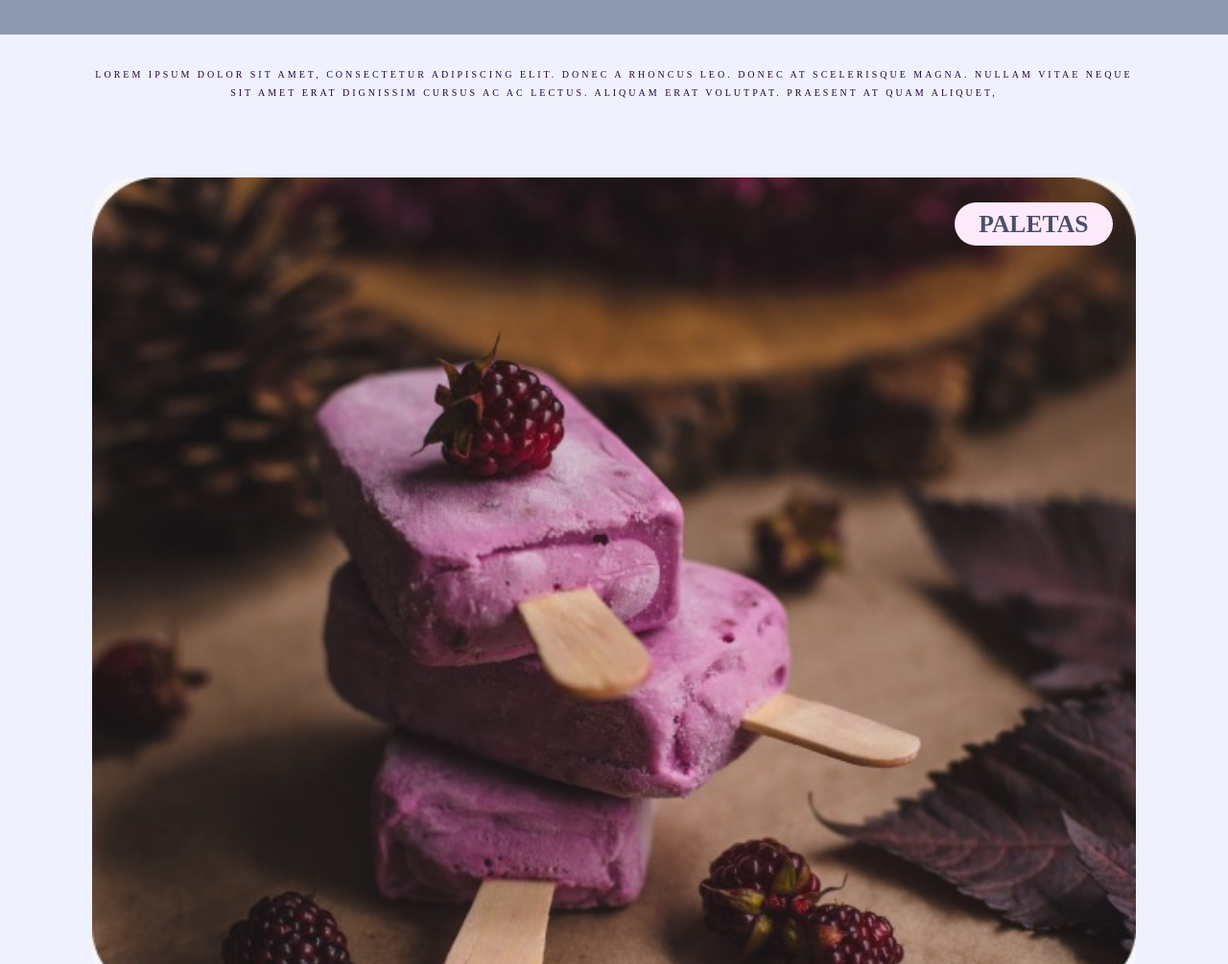
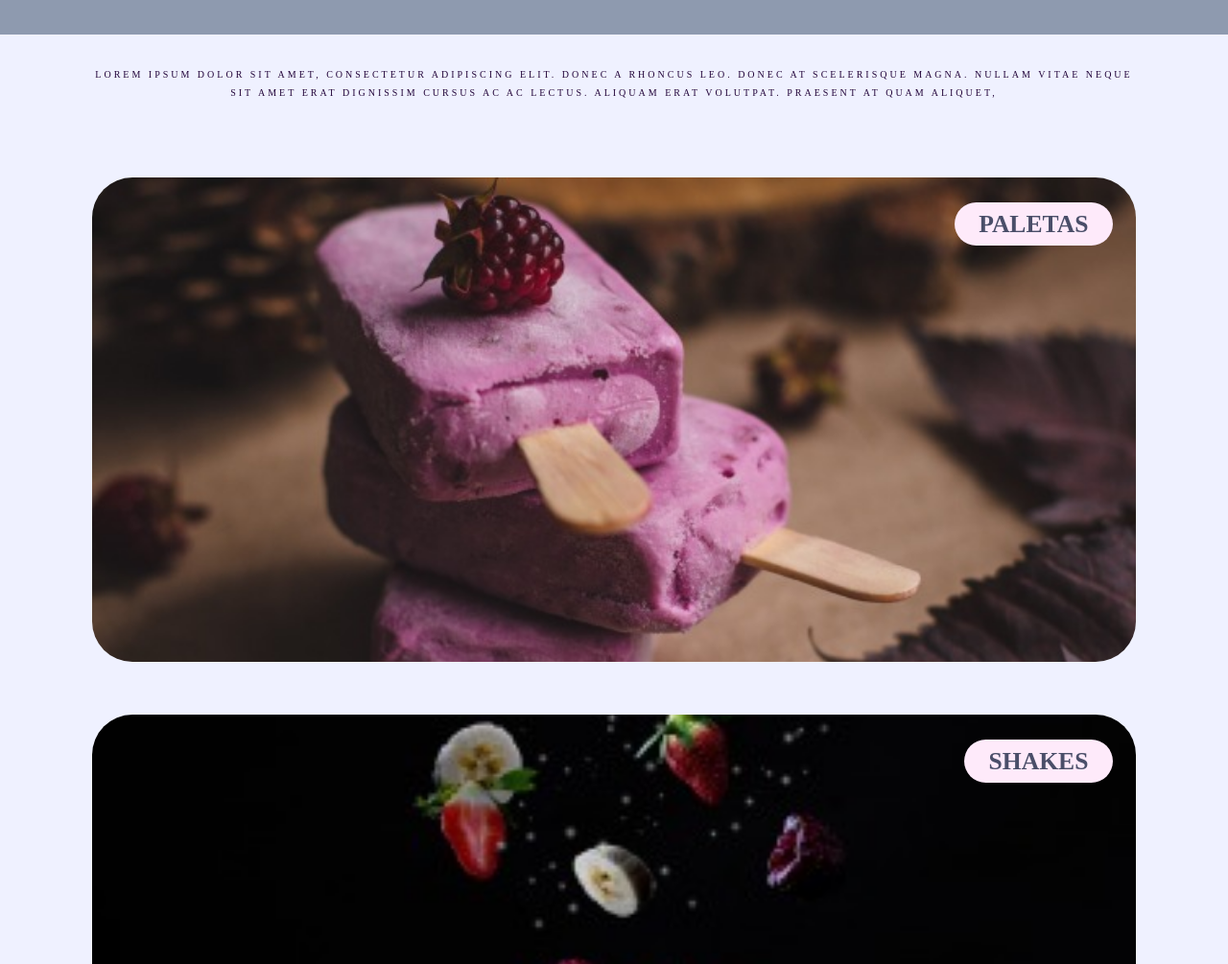
Before and after one commit to rafaelmarcondes/desafio-sorvete-mobile, a plain HTML site: page index.html in a window 1280 px wide. Shown: the part 295-1300 px from the top of the page at 96% size. Drawn offline with Linux system fonts and the light colour scheme; a web font is replaced by a local one.

Commit message:
Update style.css

```diff
--- a/style.css
+++ b/style.css
@@ -120,7 +120,7 @@ main{
 }
 
 .card img{
-
+  height: 31.6rem;
   object-fit: cover;
   border-radius: 42px;
 
```
